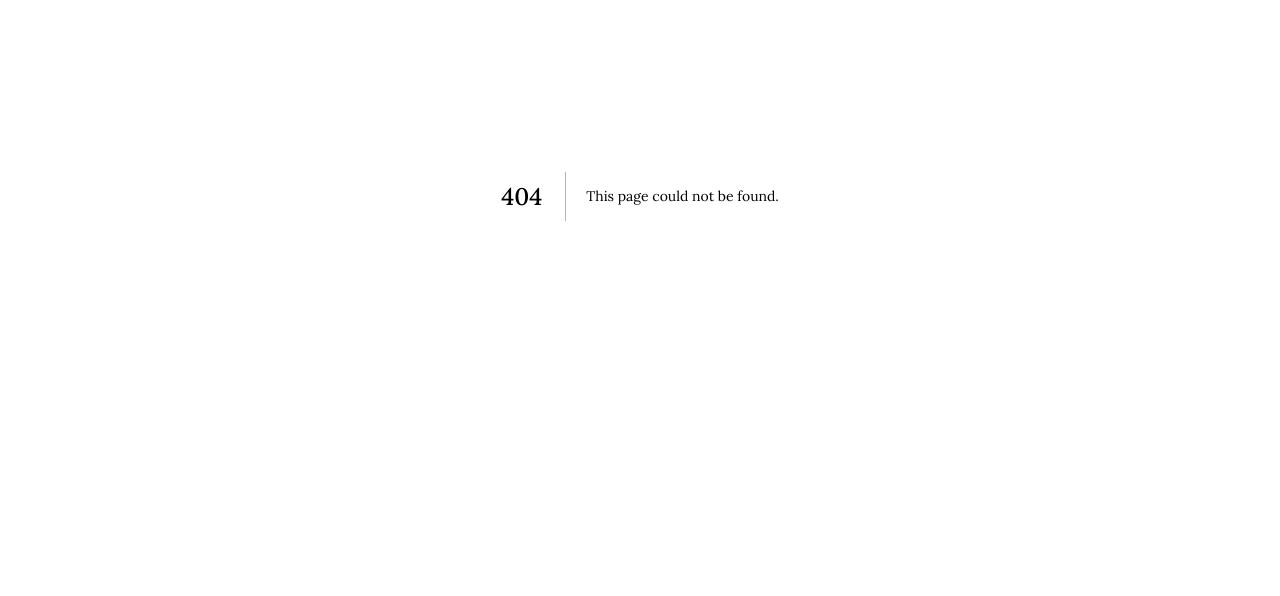
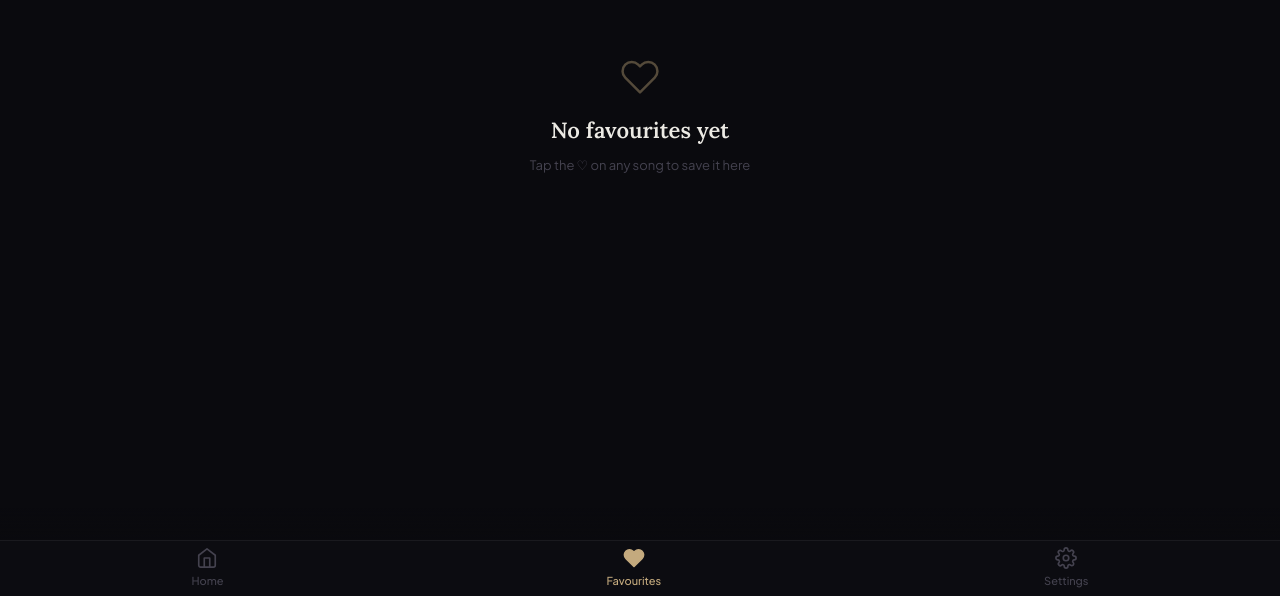
Before and after one commit to TheAlgo7/vandana-worship-app, a Next.js app: page /favourites in a window 1280 px wide. Before the commit this address had no page. Shown: the part 204-800 px from the top of the page. Built offline with nearby package versions, Linux system fonts and the light colour scheme.

Commit message:
feat: add favourites feature with heart toggle, favourites page, and home indicators

```diff
--- /dev/null
+++ b/src/app/favourites/FavouritesContent.tsx
@@ -0,0 +1,99 @@
+"use client";
+
+import { useFavourites } from "@/contexts/FavouritesContext";
+import type { SongMeta } from "@/lib/getSongs";
+import SongCard from "@/components/SongCard";
+
+export default function FavouritesContent({ songs }: { songs: SongMeta[] }) {
+  const { favourites } = useFavourites();
+
+  /* keep the order the user added them (favourites array order) */
+  const favSongs = favourites
+    .map((id) => songs.find((s) => s.id === id))
+    .filter(Boolean) as SongMeta[];
+
+  if (favSongs.length === 0) {
+    return (
+      <main
+        style={{
+          display: "flex",
+          flexDirection: "column",
+          alignItems: "center",
+          justifyContent: "center",
+          minHeight: "80vh",
+          padding: "0 24px",
+          textAlign: "center",
+        }}
+      >
+        {/* Large heart icon */}
+        <svg
+          width="40"
+          height="40"
+          viewBox="0 0 24 24"
+          fill="none"
+          stroke="currentColor"
+          strokeWidth="1.5"
+          strokeLinecap="round"
+          strokeLinejoin="round"
+          style={{ color: "var(--accent)", opacity: 0.4 }}
+        >
+          <path d="M20.84 4.61a5.5 5.5 0 00-7.78 0L12 5.67l-1.06-1.06a5.5 5.5 0 00-7.78 7.78l1.06 1.06L12 21.23l7.78-7.78 1.06-1.06a5.5 5.5 0 000-7.78z" />
+        </svg>
+
+        <p
+          style={{
+            fontFamily: "var(--font-display)",
+            fontSize: "var(--text-xl)",
+            color: "var(--text-primary)",
+            marginTop: 16,
+            fontWeight: 600,
+          }}
+        >
+          No favourites yet
+        </p>
+
+        <p
+          style={{
+            fontSize: "var(--text-sm)",
+            color: "var(--text-muted)",
+            marginTop: 8,
+            lineHeight: 1.5,
+          }}
+        >
+          Tap the ♡ on any song to save it here
+        </p>
+      </main>
+    );
+  }
+
+  return (
+    <main style={{ padding: "0 20px", paddingTop: 24, paddingBottom: 120 }}>
+      {/* Section label */}
+      <p
+        style={{
+          fontSize: "var(--text-xs)",
+          color: "var(--accent)",
+          letterSpacing: "0.12em",
+          textTransform: "uppercase",
+          fontWeight: 600,
+          marginBottom: 12,
+        }}
+      >
+        Favourites
+      </p>
+
+      {/* Song list */}
+      <div
+        style={{
+          display: "flex",
+          flexDirection: "column",
+          gap: 2,
+        }}
+      >
+        {favSongs.map((song) => (
+          <SongCard key={song.id} song={song} />
+        ))}
+      </div>
+    </main>
+  );
+}
--- /dev/null
+++ b/src/app/favourites/page.tsx
@@ -0,0 +1,14 @@
+import { getAllSongMetas } from "@/lib/getSongs";
+import FavouritesContent from "./FavouritesContent";
+import BottomNav from "@/components/BottomNav";
+
+export default function FavouritesPage() {
+  const songs = getAllSongMetas();
+
+  return (
+    <div style={{ minHeight: "100vh" }}>
+      <FavouritesContent songs={songs} />
+      <BottomNav />
+    </div>
+  );
+}
--- a/src/app/song/[id]/SongView.tsx
+++ b/src/app/song/[id]/SongView.tsx
@@ -1,15 +1,25 @@
 "use client";
 
-import { useState, useEffect, useRef } from "react";
+import { useState, useEffect, useRef, useCallback } from "react";
 import Link from "next/link";
 import type { Song, Language } from "@/lib/getSongs";
 import { formatBlock, formatLyricsAudit } from "@/lib/formatLyrics";
 import LanguageToggle from "@/components/LanguageToggle";
 import FontSizeControl from "@/components/FontSizeControl";
+import { useFavourites } from "@/contexts/FavouritesContext";
 
 export default function SongView({ song }: { song: Song }) {
   const [lang, setLang] = useState<Language>(song.language_default);
   const sections = song.lyrics[lang] ?? song.lyrics[song.language_default];
+  const { toggleFavourite, isFavourite } = useFavourites();
+  const fav = isFavourite(song.id);
+  const [heartPop, setHeartPop] = useState(false);
+
+  const handleFavToggle = useCallback(() => {
+    toggleFavourite(song.id);
+    setHeartPop(true);
+    setTimeout(() => setHeartPop(false), 120);
+  }, [song.id, toggleFavourite]);
 
   // Dev-only audit: log problematic lines on first render
   useEffect(() => { formatLyricsAudit(song); }, [song]);
@@ -94,6 +104,39 @@ export default function SongView({ song }: { song: Song }) {
         >
           {song.title}
         </span>
+
+        {/* Heart favourite toggle */}
+        <button
+          onClick={handleFavToggle}
+          aria-label={fav ? "Remove from favourites" : "Add to favourites"}
+          style={{
+            display: "flex",
+            alignItems: "center",
+            justifyContent: "center",
+            width: 44,
+            height: 44,
+            background: "none",
+            border: "none",
+            cursor: "pointer",
+            padding: 0,
+            flexShrink: 0,
+            transform: heartPop ? "scale(1.3)" : "scale(1)",
+            transition: "transform 120ms ease",
+          }}
+        >
+          <svg
+            width="20"
+            height="20"
+            viewBox="0 0 24 24"
+            fill={fav ? "var(--accent)" : "none"}
+            stroke={fav ? "var(--accent)" : "var(--text-secondary)"}
+            strokeWidth="2"
+            strokeLinecap="round"
+            strokeLinejoin="round"
+          >
+            <path d="M20.84 4.61a5.5 5.5 0 00-7.78 0L12 5.67l-1.06-1.06a5.5 5.5 0 00-7.78 7.78l1.06 1.06L12 21.23l7.78-7.78 1.06-1.06a5.5 5.5 0 000-7.78z" />
+          </svg>
+        </button>
 
         {/* Present button always visible */}
         <Link
--- a/src/components/BottomNav.tsx
+++ b/src/components/BottomNav.tsx
@@ -3,10 +3,11 @@
 import Link from "next/link";
 import { usePathname } from "next/navigation";
 
-/** Fixed bottom navigation — Home · Settings (2-item) */
+/** Fixed bottom navigation — Home · Favourites · Settings (3-item) */
 export default function BottomNav() {
   const pathname = usePathname();
   const isHome = pathname === "/";
+  const isFavourites = pathname === "/favourites";
   const isSettings = pathname.startsWith("/settings");
 
   const itemStyle = (active: boolean): React.CSSProperties => ({
@@ -76,6 +77,23 @@ export default function BottomNav() {
           Home
         </Link>
 
+        {/* Favourites */}
+        <Link href="/favourites" style={itemStyle(isFavourites)}>
+          <svg
+            width="22"
+            height="22"
+            viewBox="0 0 24 24"
+            fill={isFavourites ? "currentColor" : "none"}
+            stroke="currentColor"
+            strokeWidth="1.8"
+            strokeLinecap="round"
+            strokeLinejoin="round"
+          >
+            <path d="M20.84 4.61a5.5 5.5 0 00-7.78 0L12 5.67l-1.06-1.06a5.5 5.5 0 00-7.78 7.78l1.06 1.06L12 21.23l7.78-7.78 1.06-1.06a5.5 5.5 0 000-7.78z" />
+          </svg>
+          Favourites
+        </Link>
+
         {/* Settings */}
         <Link href="/settings" style={itemStyle(isSettings)}>
           <svg
--- a/src/components/HomeContent.tsx
+++ b/src/components/HomeContent.tsx
@@ -5,12 +5,14 @@ import type { SongMeta } from "@/lib/getSongs";
 import SongCard from "@/components/SongCard";
 import DailyVerse from "@/components/DailyVerse";
 import AppTitle from "@/components/AppTitle";
+import { useFavourites } from "@/contexts/FavouritesContext";
 
 export default function HomeContent({ songs }: { songs: SongMeta[] }) {
   const [query, setQuery] = useState("");
   const [activeChurch, setActiveChurch] = useState<string | null>(null);
   const searchRef = useRef<HTMLInputElement>(null);
   const [defaultLang, setDefaultLang] = useState("hinglish");
+  const { isFavourite } = useFavourites();
 
   useEffect(() => {
     const stored = localStorage.getItem("vandana-default-lang");
@@ -195,7 +197,7 @@ export default function HomeContent({ songs }: { songs: SongMeta[] }) {
               : "No songs yet."}
           </p>
         ) : (
-          filtered.map((song) => <SongCard key={song.id} song={song} />)
+          filtered.map((song) => <SongCard key={song.id} song={song} isFavourite={isFavourite(song.id)} />)
         )}
       </main>
     </>
--- a/src/components/Providers.tsx
+++ b/src/components/Providers.tsx
@@ -4,6 +4,7 @@ import { ThemeProvider, useTheme } from "next-themes";
 import { useRef, useEffect } from "react";
 import RouteTransition from "@/components/RouteTransition";
 import ServiceWorkerRegistration from "@/components/ServiceWorkerRegistration";
+import { FavouritesProvider } from "@/contexts/FavouritesContext";
 
 function ThemeFadeOverlay() {
   const { resolvedTheme } = useTheme();
@@ -37,9 +38,11 @@ function ThemeFadeOverlay() {
 export default function Providers({ children }: { children: React.ReactNode }) {
   return (
     <ThemeProvider attribute="data-theme" defaultTheme="dark" enableSystem={false}>
-      <ServiceWorkerRegistration />
-      <RouteTransition>{children}</RouteTransition>
-      <ThemeFadeOverlay />
+      <FavouritesProvider>
+        <ServiceWorkerRegistration />
+        <RouteTransition>{children}</RouteTransition>
+        <ThemeFadeOverlay />
+      </FavouritesProvider>
     </ThemeProvider>
   );
 }
--- a/src/components/SongCard.tsx
+++ b/src/components/SongCard.tsx
@@ -1,7 +1,7 @@
 import Link from "next/link";
 import type { SongMeta } from "@/lib/getSongs";
 
-export default function SongCard({ song }: { song: SongMeta }) {
+export default function SongCard({ song, isFavourite }: { song: SongMeta; isFavourite?: boolean }) {
   return (
     <Link
       href={`/song/${song.id}`}
@@ -40,9 +40,24 @@ export default function SongCard({ song }: { song: SongMeta }) {
             overflow: "hidden",
             textOverflow: "ellipsis",
             whiteSpace: "nowrap",
+            display: "flex",
+            alignItems: "center",
+            gap: 6,
           }}
         >
           {song.title}
+          {isFavourite && (
+            <svg
+              width="10"
+              height="10"
+              viewBox="0 0 24 24"
+              fill="var(--accent)"
+              stroke="none"
+              style={{ opacity: 0.5, flexShrink: 0 }}
+            >
+              <path d="M20.84 4.61a5.5 5.5 0 00-7.78 0L12 5.67l-1.06-1.06a5.5 5.5 0 00-7.78 7.78l1.06 1.06L12 21.23l7.78-7.78 1.06-1.06a5.5 5.5 0 000-7.78z" />
+            </svg>
+          )}
         </h2>
         <p
           style={{
--- /dev/null
+++ b/src/contexts/FavouritesContext.tsx
@@ -0,0 +1,66 @@
+"use client";
+
+import {
+  createContext,
+  useContext,
+  useState,
+  useEffect,
+  useCallback,
+  type ReactNode,
+} from "react";
+
+const STORAGE_KEY = "vandana-favourites";
+
+interface FavouritesCtx {
+  favourites: string[];
+  toggleFavourite: (id: string) => void;
+  isFavourite: (id: string) => boolean;
+}
+
+const FavouritesContext = createContext<FavouritesCtx>({
+  favourites: [],
+  toggleFavourite: () => {},
+  isFavourite: () => false,
+});
+
+export function FavouritesProvider({ children }: { children: ReactNode }) {
+  const [favourites, setFavourites] = useState<string[]>([]);
+
+  /* Hydrate from localStorage once on mount */
+  useEffect(() => {
+    try {
+      const raw = localStorage.getItem(STORAGE_KEY);
+      if (raw) setFavourites(JSON.parse(raw));
+    } catch {
+      /* ignore corrupt data */
+    }
+  }, []);
+
+  /* Persist every change */
+  useEffect(() => {
+    localStorage.setItem(STORAGE_KEY, JSON.stringify(favourites));
+  }, [favourites]);
+
+  const toggleFavourite = useCallback((id: string) => {
+    setFavourites((prev) =>
+      prev.includes(id) ? prev.filter((f) => f !== id) : [...prev, id],
+    );
+  }, []);
+
+  const isFavourite = useCallback(
+    (id: string) => favourites.includes(id),
+    [favourites],
+  );
+
+  return (
+    <FavouritesContext.Provider
+      value={{ favourites, toggleFavourite, isFavourite }}
+    >
+      {children}
+    </FavouritesContext.Provider>
+  );
+}
+
+export function useFavourites() {
+  return useContext(FavouritesContext);
+}
```
Also changed, not shown: 1 other file (tests, documents, lock files or other folders).
